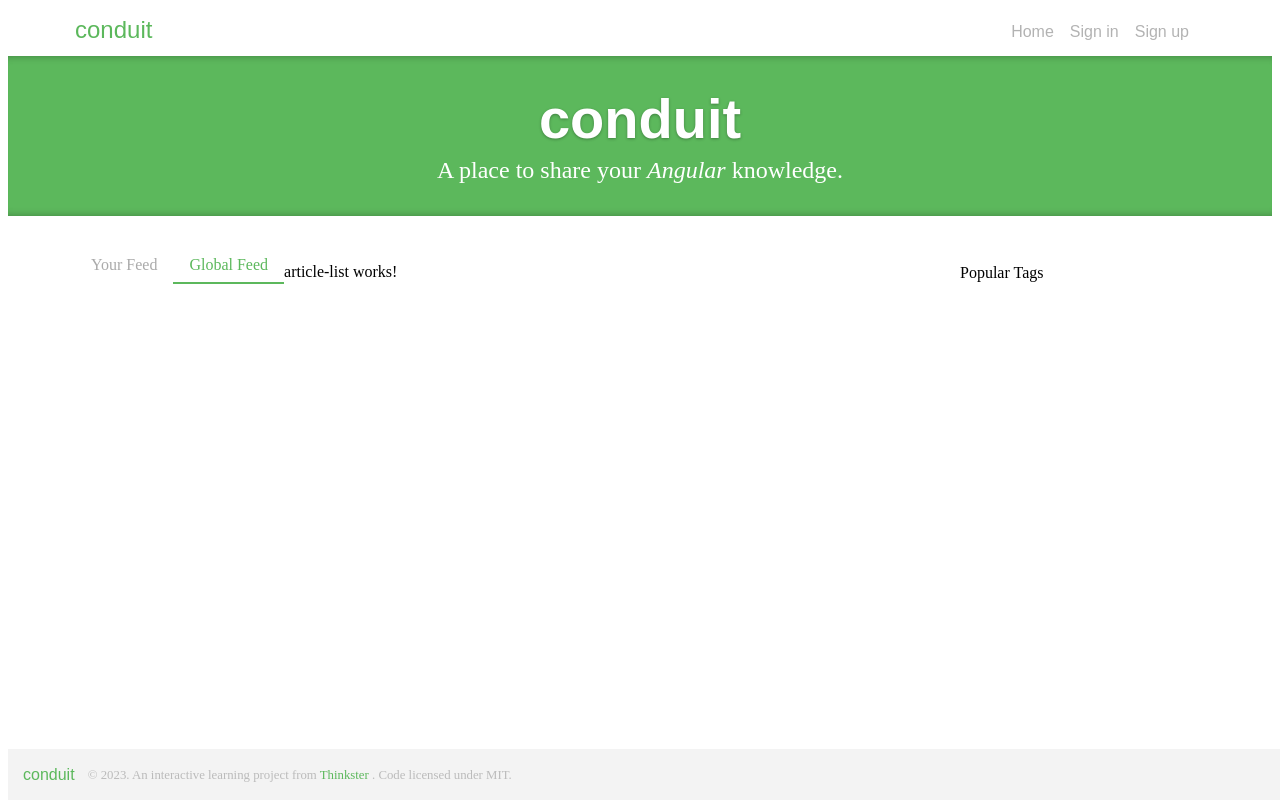
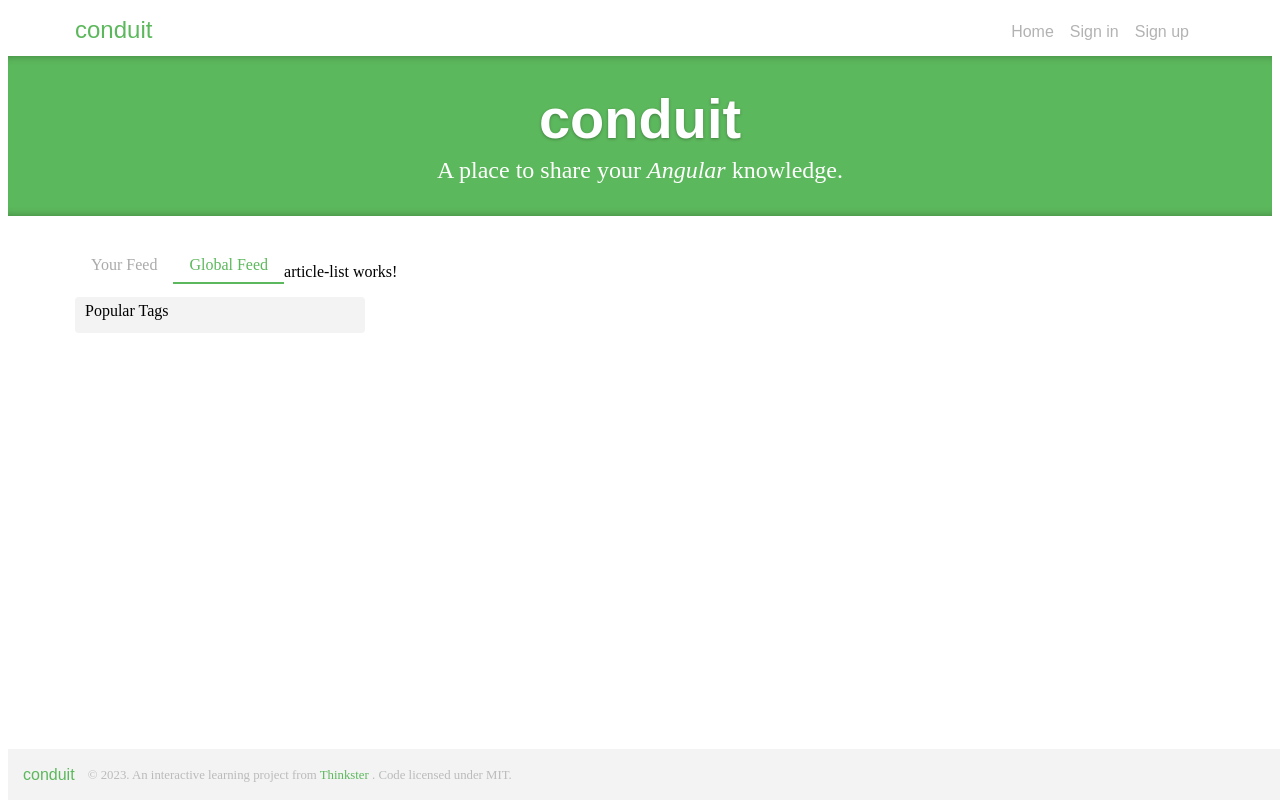
Before and after one commit to Hao1207/mcu-112-web-08370293-final, an Angular app: page / in a window 1280 px wide. Shown: the top 800 px of the page. Built offline with nearby package versions, Linux system fonts and the light colour scheme.

Commit message:
feat(home-page): 標籤清單元件建構與實作

```diff
--- a/src/app/home-page/home-page.component.css
+++ b/src/app/home-page/home-page.component.css
@@ -85,3 +85,23 @@
   color: #5cb85c;
   cursor: default;
 }
+
+.col-md-3 {
+  position: relative;
+  min-height: 1px;
+  padding-right: 15px;
+  padding-left: 15px;
+  flex: 0 0 25%;
+  max-width: 25%;
+}
+
+.sidebar {
+  padding: 5px 10px 10px;
+  background: #f3f3f3;
+  border-radius: 4px;
+}
+
+.sidebar > p {
+  margin-bottom: 0.2rem;
+  margin-top: 0;
+}
--- a/src/app/home-page/home-page.component.html
+++ b/src/app/home-page/home-page.component.html
@@ -25,8 +25,8 @@
       </div>
       <app-article-list></app-article-list>
     </div>
-    <div>
-      <div>
+    <div class="col-md-3">
+      <div class="sidebar">
         <p>Popular Tags</p>
       </div>
     </div>
```
